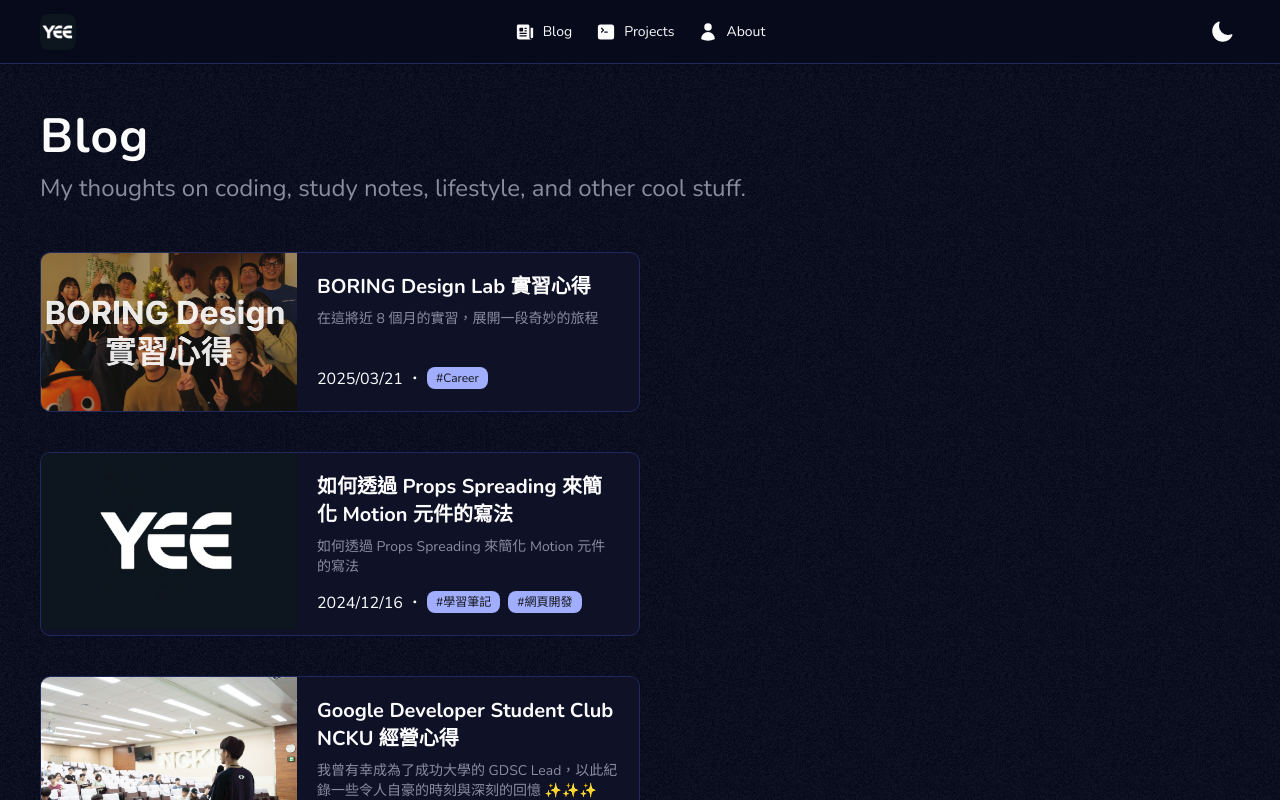
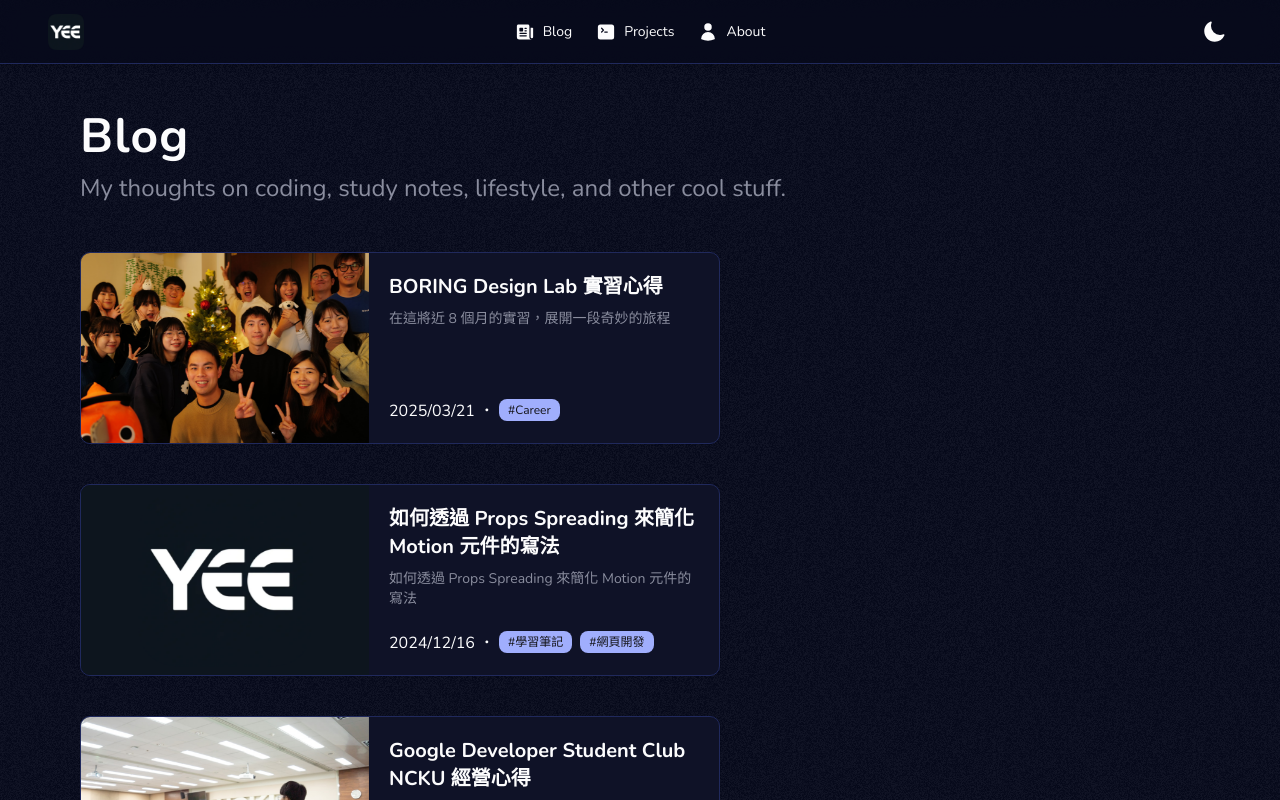
Before and after one commit to yeeway0609/yeeway.dev, a Next.js app: page /blog in a window 1280 px wide. Shown: the top 800 px of the page. Built offline with nearby package versions, Linux system fonts and the light colour scheme; a web font is replaced by a local one.

Commit message:
feat(blog): improve layout and responsiveness of blog and project pages

```diff
--- a/app/(main)/blog/[slug]/page.tsx
+++ b/app/(main)/blog/[slug]/page.tsx
@@ -17,7 +17,7 @@ export default async function Page({ params }: { params: Promise<{ slug: string
     <main className="mb-20 w-full">
       <ScrollProgress className="top-header h-[1.5px]" />
 
-      <div className="layout-container flex items-start justify-evenly lg:gap-6">
+      <div className="layout-container flex items-start justify-between lg:gap-6">
         <div className="w-full max-w-3xl">
           <h1 className="mt-4 mb-2 text-3xl font-bold break-all sm:mt-8 sm:text-5xl sm:leading-tight sm:break-normal">{metadata.title}</h1>
           <p className="text-muted-foreground mb-3 text-sm sm:text-lg">{metadata.description}</p>
--- a/app/(main)/projects/page.tsx
+++ b/app/(main)/projects/page.tsx
@@ -12,7 +12,7 @@ export default function Page() {
     <main className="layout-container mb-20">
       <h1 className="page-title">Projects</h1>
       <h2 className="page-sub-title">Showcase of my works or interesting plans.</h2>
-      <div className="grid grid-cols-1 place-items-center gap-5 sm:grid-cols-2 lg:grid-cols-3">
+      <div className="flex flex-wrap gap-5">
         {projectsData.map((project: Project) => (
           <ProjectCard key={project.title} {...project} />
         ))}
--- a/app/global.css
+++ b/app/global.css
@@ -107,9 +107,8 @@
 }
 
 @layer components {
-  /* TODO: 好像可以改成 utility */
   .layout-container {
-    @apply mx-auto w-full max-w-7xl px-4 md:px-10;
+    @apply mx-auto w-full max-w-7xl px-4 md:px-20;
   }
 
   .name-gradient {
--- a/components/BlogPostCard/index.tsx
+++ b/components/BlogPostCard/index.tsx
@@ -10,13 +10,13 @@ export function BlogPostCard({ slug, title, description, publishedOn, labels, co
 
   return (
     <Link
-      className="bg-card text-card-foreground @container flex min-h-40 w-full max-w-[600px] cursor-pointer flex-col overflow-clip rounded-lg border shadow-xs transition-transform hover:scale-105 sm:flex-row"
+      className="bg-card text-card-foreground @container flex min-h-48 w-full max-w-[640px] cursor-pointer flex-col overflow-clip rounded-lg border shadow-xs transition-transform hover:scale-105 sm:flex-row"
       href={`blog/${slug}`}
       title={`Post: ${title}`}
     >
-      <ImageContainer className="w-full shrink-0 sm:max-w-64">
+      <ImageContainer className="w-full shrink-0 sm:max-w-72">
         <Image
-          className="size-full max-h-44 object-cover"
+          className="size-full max-h-48 object-cover"
           src={coverImageUrl ?? defaultCoverImage}
           alt={`${title} - 封面`}
           width={300}
--- a/components/Header/index.tsx
+++ b/components/Header/index.tsx
@@ -18,7 +18,7 @@ export function Header() {
 
   return (
     <header className="border-foreground-300/30 bg-background/70 h-header sticky top-0 z-50 flex w-full items-center justify-center border-b-[0.5px] py-3 shadow-md backdrop-blur-md">
-      <div className="layout-container border-foreground-300/30 flex items-center justify-between">
+      <div className="layout-container border-foreground-300/30 flex items-center justify-between md:px-12">
         <Link href="/" className="cursor-pointer">
           <Image src="/logo.png" alt="Yiwei Su' Website" width={36} height={36} />
         </Link>
```
Also changed, not shown: public/blog/boring-design-lab/cover.png.
